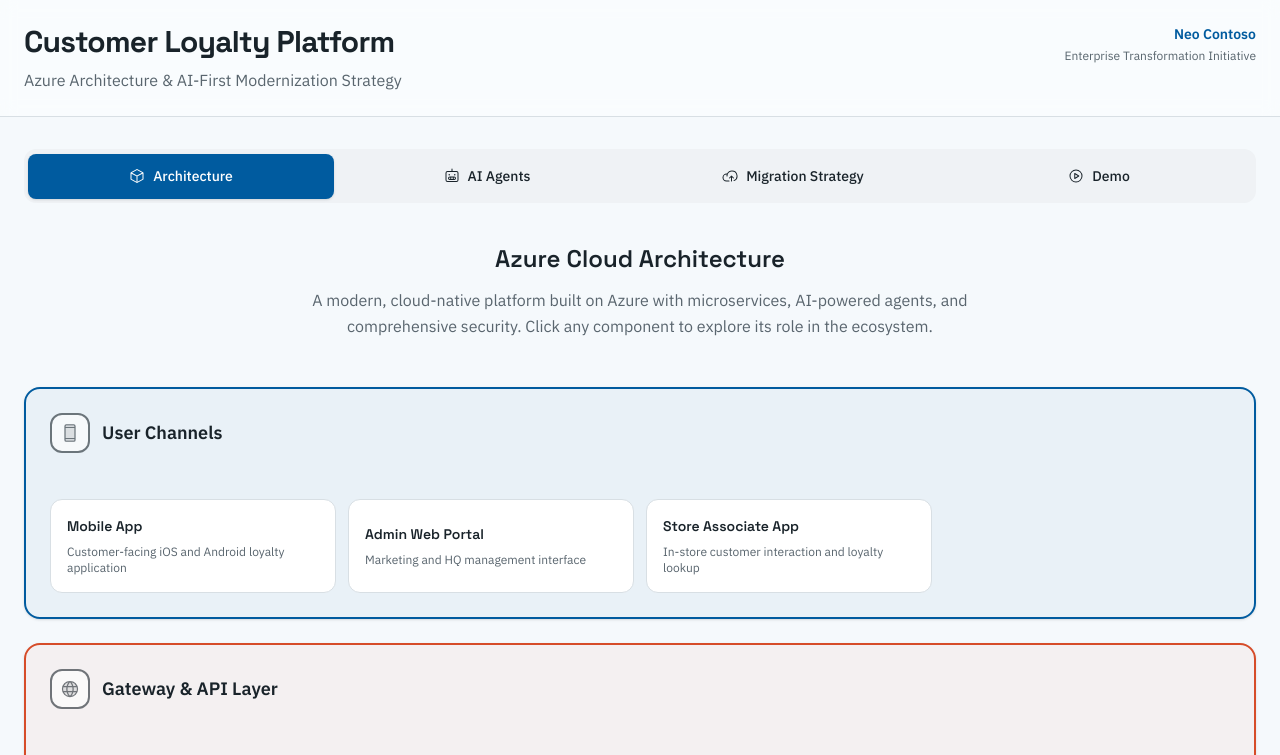
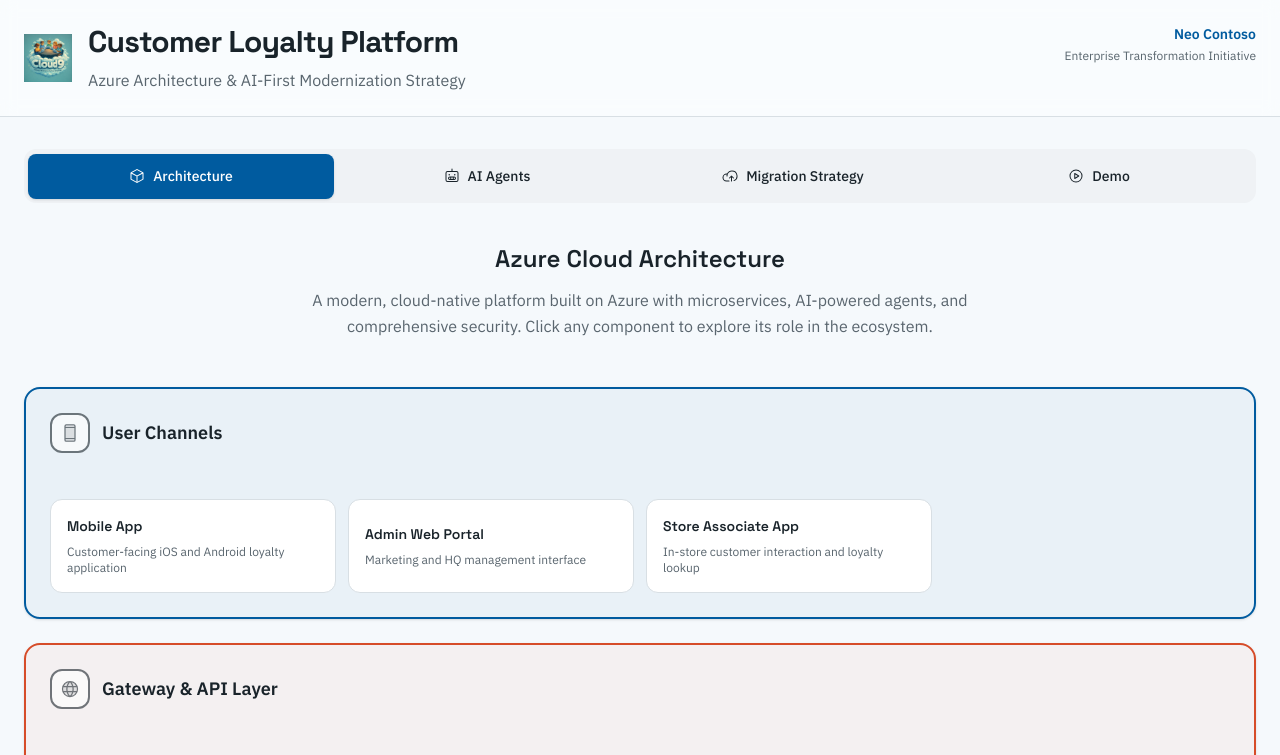
Before and after one commit to AndressaSiqueira/customer-loyalty-pla, a React (Vite) app: page / in a window 1280 px wide. Shown: the top 755 px of the page. Built offline with nearby package versions, Linux system fonts and the light colour scheme.

Commit message:
Generated by Spark: use the asset called image_(5).png for the application , put it in the header/navigation area

```diff
--- a/spark.meta.json
+++ b/spark.meta.json
@@ -1,2 +1,4 @@
 {
-  "templateVersion": 1,
+  "templateVersion": 0,
+  "dbType": null
+}
--- a/src/App.tsx
+++ b/src/App.tsx
@@ -5,6 +5,7 @@ import ArchitectureView from '@/components/ArchitectureView'
 import AIAgentsView from '@/components/AIAgentsView'
 import MigrationView from '@/components/MigrationView'
 import DemoView from '@/components/DemoView'
+import logoImage from '@/assets/images/image_(5).png'
 
 function App() {
   const [activeTab, setActiveTab] = useState('architecture')
@@ -14,6 +15,8 @@ function App() {
       <header className="border-b border-border bg-card/50 backdrop-blur-sm sticky top-0 z-50">
         <div className="container mx-auto px-6 py-6">
           <div className="flex items-start justify-between">
+            <div className="flex items-center gap-4">
+              <img src={logoImage} alt="Logo" className="h-12 w-auto object-contain" />
               <div>
                 <h1 className="text-3xl font-bold text-foreground mb-2 tracking-tight">
                   Customer Loyalty Platform
@@ -21,6 +24,7 @@ function App() {
                 <p className="text-muted-foreground text-base">
                   Azure Architecture & AI-First Modernization Strategy
                 </p>
+              </div>
             </div>
             <div className="text-right">
               <div className="text-sm font-semibold text-primary mb-1">Neo Contoso</div>
```
Lines whose indentation alone changed are shown as unchanged.
